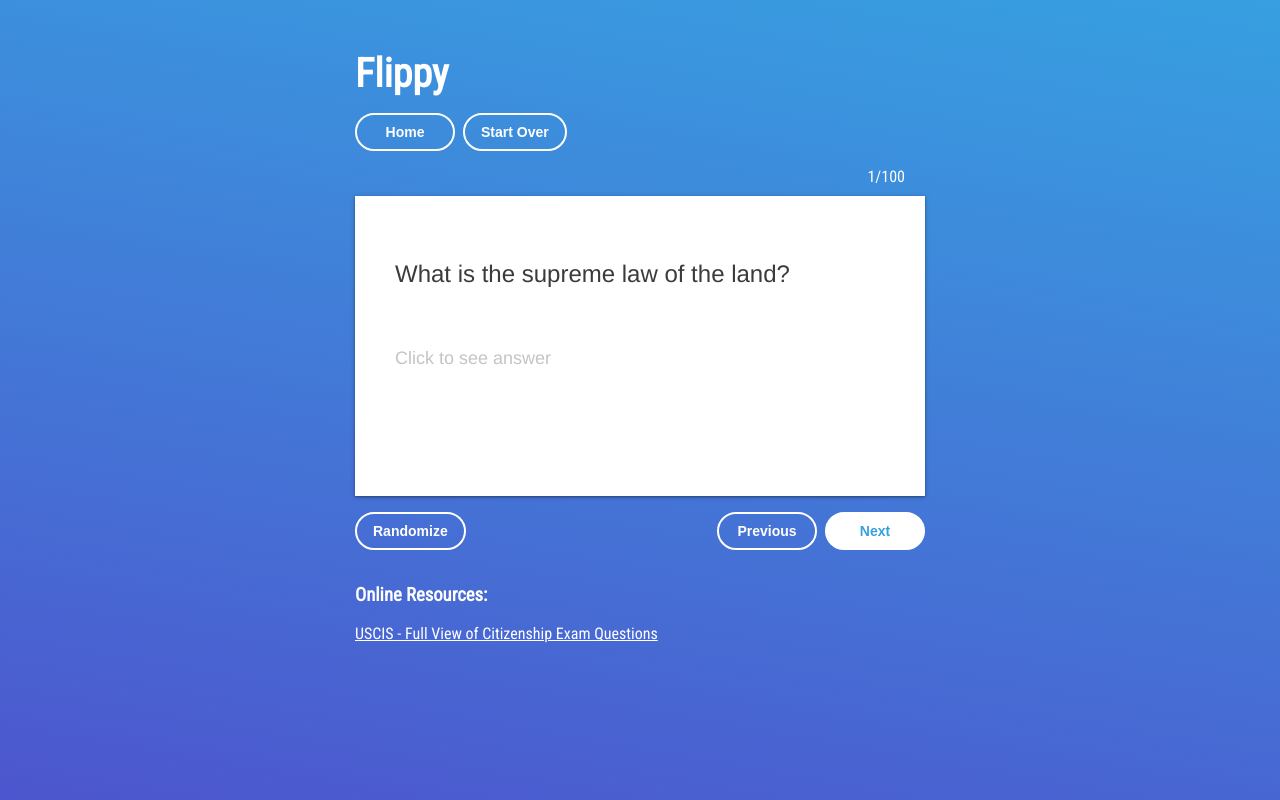
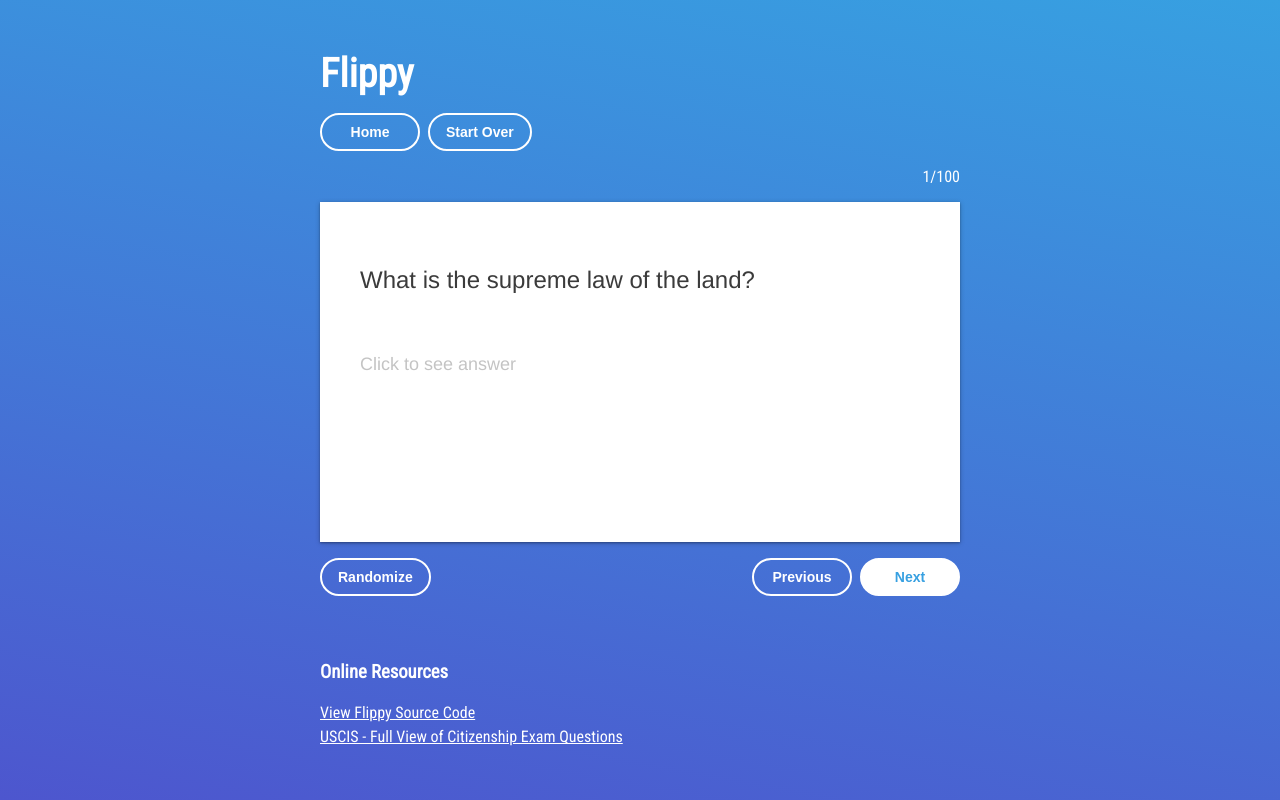
Before and after one commit to loucilvr/Flippy, a React (Create React App) app: page /study in a window 1280 px wide. Built offline with nearby package versions, Linux system fonts and the light colour scheme.

Commit message:
css cleanup :)))

```diff
--- a/src/App.css
+++ b/src/App.css
@@ -4,7 +4,7 @@ button {
 
 .App {
   width: 100%;
-  max-width: 570px;
+  max-width: 640px;
   padding: 0px 24px;
 }
 
@@ -47,7 +47,8 @@ button {
   font-family: "Helvetica Neue", sans-serif;
   color: #3b3b3b;
   width: 100%;
-  height: 300px;
+  max-width: 640px;
+  height: 340px;
   overflow-wrap: break-word;
   display: inline-block;
 }
@@ -86,9 +87,8 @@ button {
 }
 
 .questionNum {
-  width: 550px;
   text-align: right;
-  margin-bottom: 10px;
+  margin-bottom: 16px;
 }
 
 @media (max-width: 570px) {
@@ -132,9 +132,7 @@ button {
     width: 100%;
     height: 115px;
   }
-  .info {
-    display: inline-block;
-  }
+
   .title {
     text-align: center;
   }
@@ -157,11 +155,15 @@ button {
 }
 
 .info {
-  padding-top: 15px;
-  color: #fff;
-  margin-bottom: 20px;
+  color: #ffffff;
+  padding-top: 46px;
 }
 
 .info > a {
-  color: #fff;
+  display: block;
+  color: #ffffff;
+  line-height: 24px;
 }
+.info > a:hover {
+  font-weight: bold;
+}
--- a/src/pages/StudyGuide.js
+++ b/src/pages/StudyGuide.js
@@ -118,7 +118,8 @@ class StudyGuide extends Component {
         </div>
 
         <div className="info">
-          <h3>Online Resources:</h3>
+          <h3>Online Resources</h3>
+          <a href="https://github.com/loucilvr/Flippy" target="_blank">View Flippy Source Code</a>
           <a
             href="https://www.uscis.gov/citizenship-resource-center/the-2020-version-of-the-civics-test/study-for-the-test-2020-version"
             target="_blank"
```
